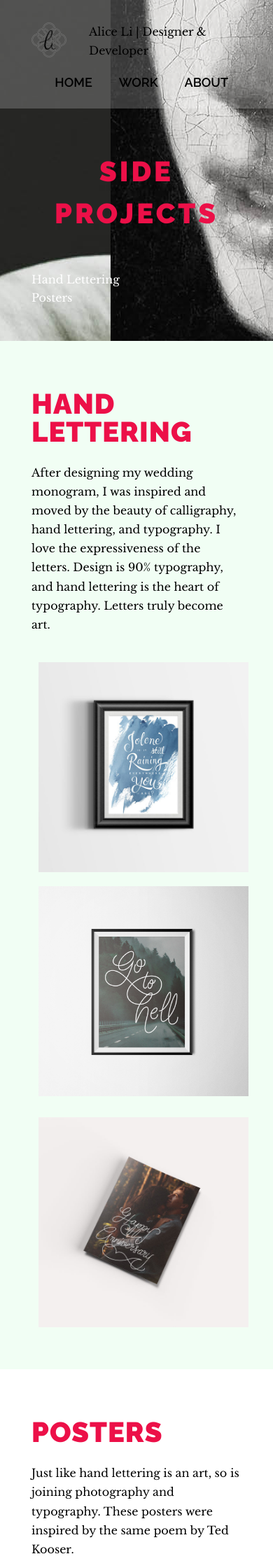
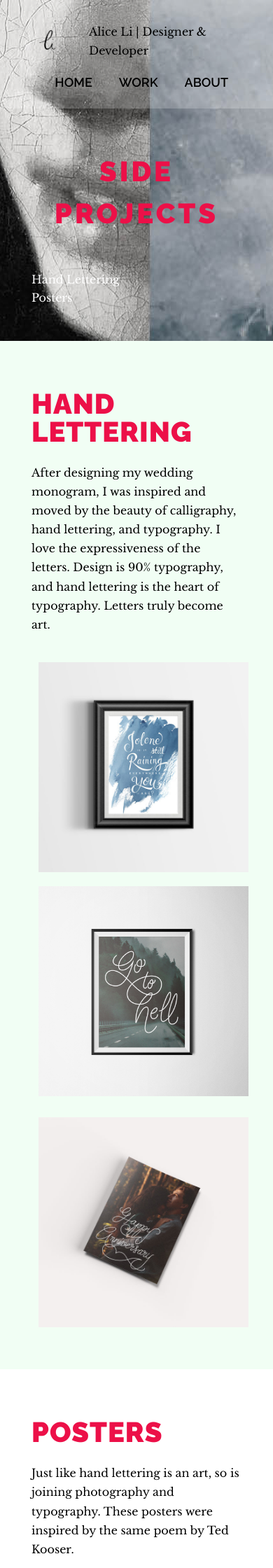
Before and after one commit to alicelifogarty/profile, a Jekyll site: the page built from sideProjects.html, in a window 390 px wide. Shown: the top 2240 px of the page at 70% size. Built offline with Jekyll 4.4.1, drawn with Linux system fonts in a browser that asks for light colours; nearby versions of some CDN libraries.

Commit message:
Side Project Hero Mobile

```diff
--- a/css/style.css
+++ b/css/style.css
@@ -709,7 +709,7 @@ article .titleAndLinks h1 {
 	}
 
 	.sideProjectsHero {
-		background-position: -850px 0;
+		background-position: -1100px 0;
 	}
 
 	.navSpace {
```
